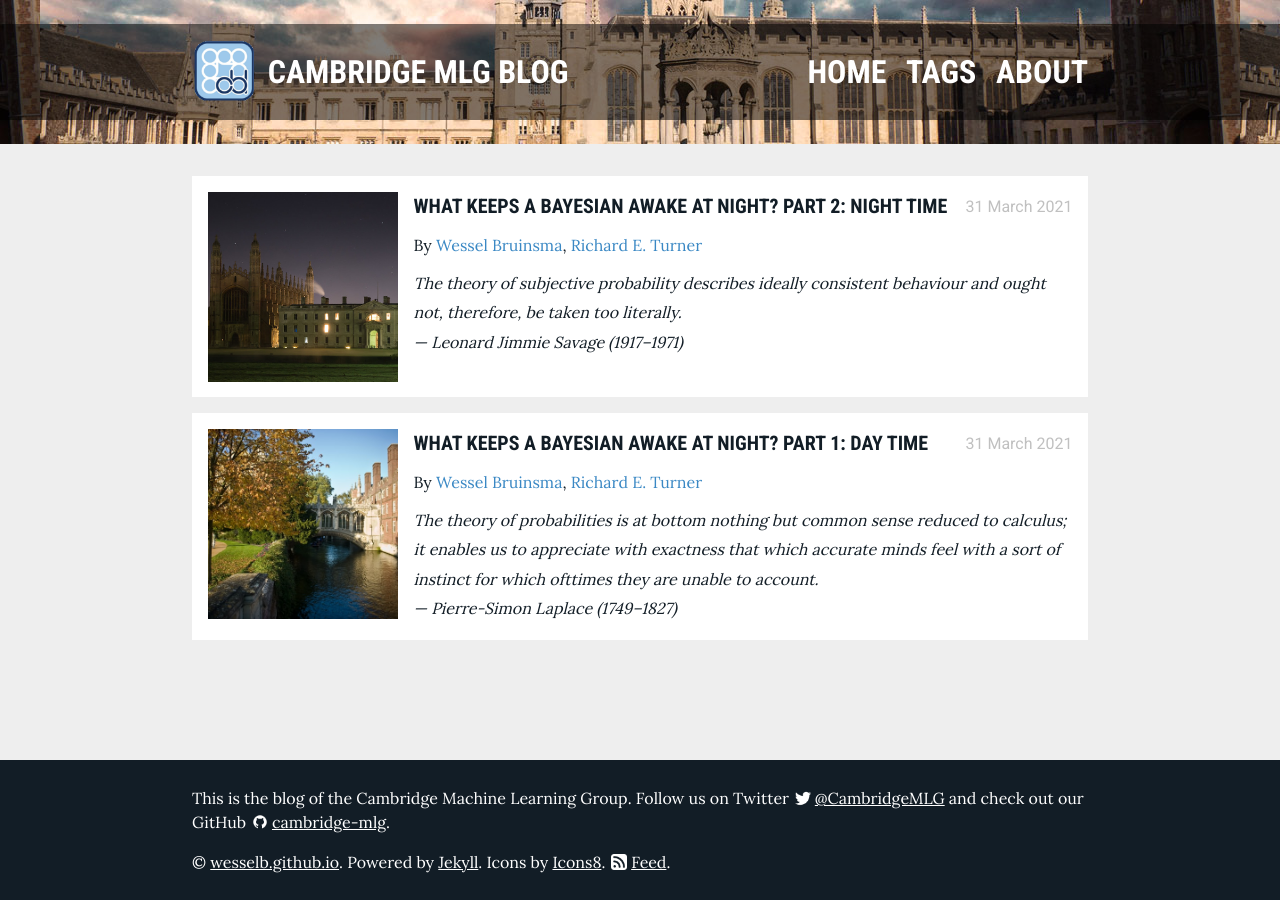
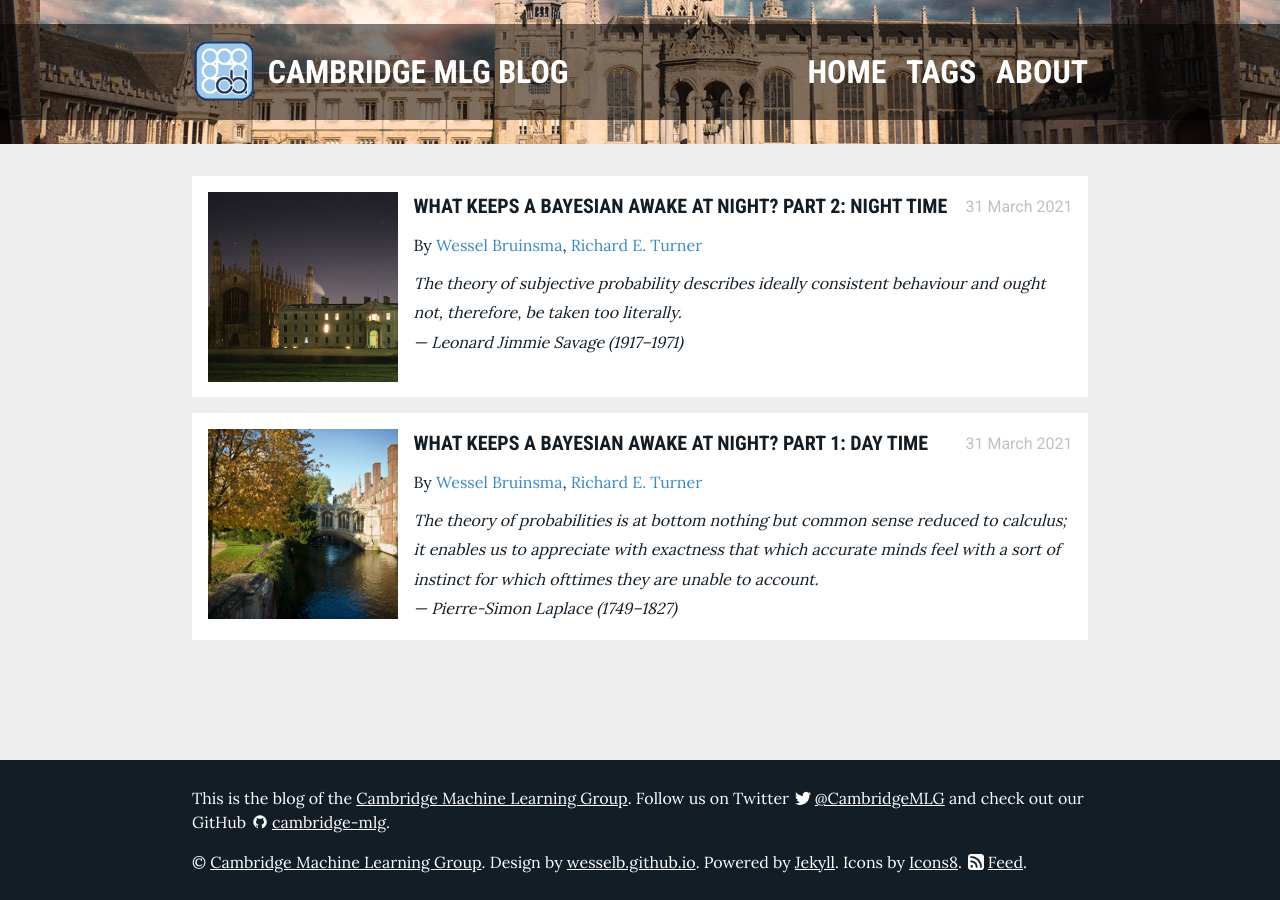
Before and after one commit to mlg-blog/mlg-blog.github.io, a Jekyll site: the page built from index.html, in a window 1280 px wide. Built offline with Jekyll 4.4.1, drawn with Linux system fonts in a browser that asks for light colours.

Commit message:
Copyright to MLG

```diff
--- a/_layouts/default.html
+++ b/_layouts/default.html
@@ -35,14 +35,16 @@
             <footer>
                 <div class="centered">
                     <p class="links">
-                        This is the blog of the Cambridge Machine Learning Group.
+                        This is the blog of the
+                        <a href="https://mlg.eng.cam.ac.uk/">Cambridge Machine Learning Group</a>.
                         Follow us on Twitter
                             <a href="https://twitter.com/CambridgeMLG" id="twitter-button">@CambridgeMLG</a>
                         and check out our GitHub
                             <a href="https://github.com/cambridge-mlg/" id="github-button">cambridge-mlg</a>.
                     </p>
                     <p class="closing">
-                        &copy; <a href="https://wesselb.github.io">wesselb.github.io</a>.
+                        &copy; <a href="https://mlg.eng.cam.ac.uk/">Cambridge Machine Learning Group</a>.
+                        Design by <a href="https://wesselb.github.io">wesselb.github.io</a>.
                         Powered by <a href="https://jekyllrb.com/">Jekyll</a>.
                         Icons by <a href="https://icons8.com">Icons8</a>.
                         <a href="{{ site.baseurl }}/feed.xml" id="feed-button">Feed</a>.
--- a/_sass/template.scss
+++ b/_sass/template.scss
@@ -109,7 +109,7 @@ main {
         padding-bottom: calc(180px + 2em);
     }
     @media screen and (max-width: 600px) {
-        padding-bottom: calc(210px + 2em);
+        padding-bottom: calc(230px + 2em);
     }
 }
 
@@ -127,7 +127,7 @@ footer {
         height: 180px;
     }
     @media screen and (max-width: 600px) {
-        height: 210px;
+        height: 230px;
     }
 
     // Various sections
```
